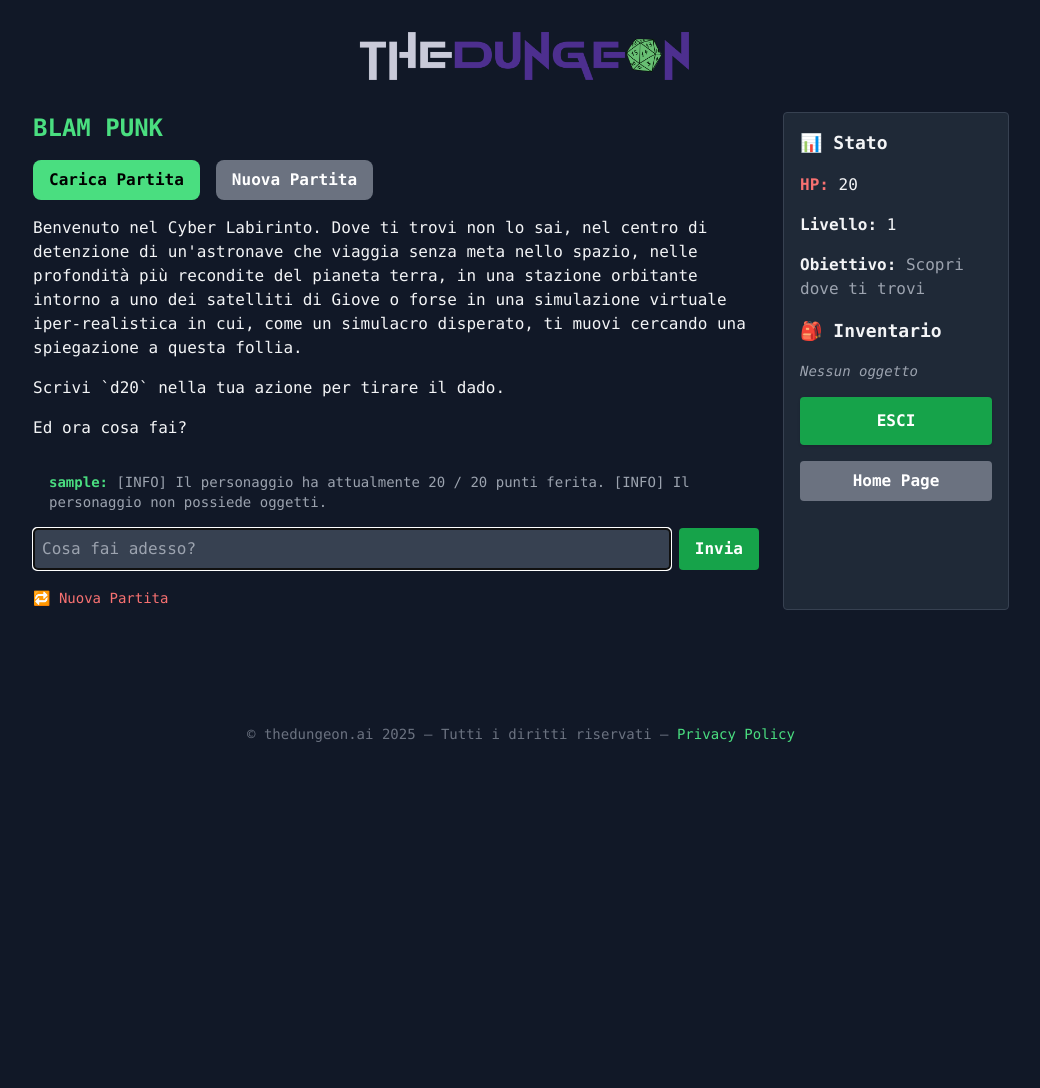
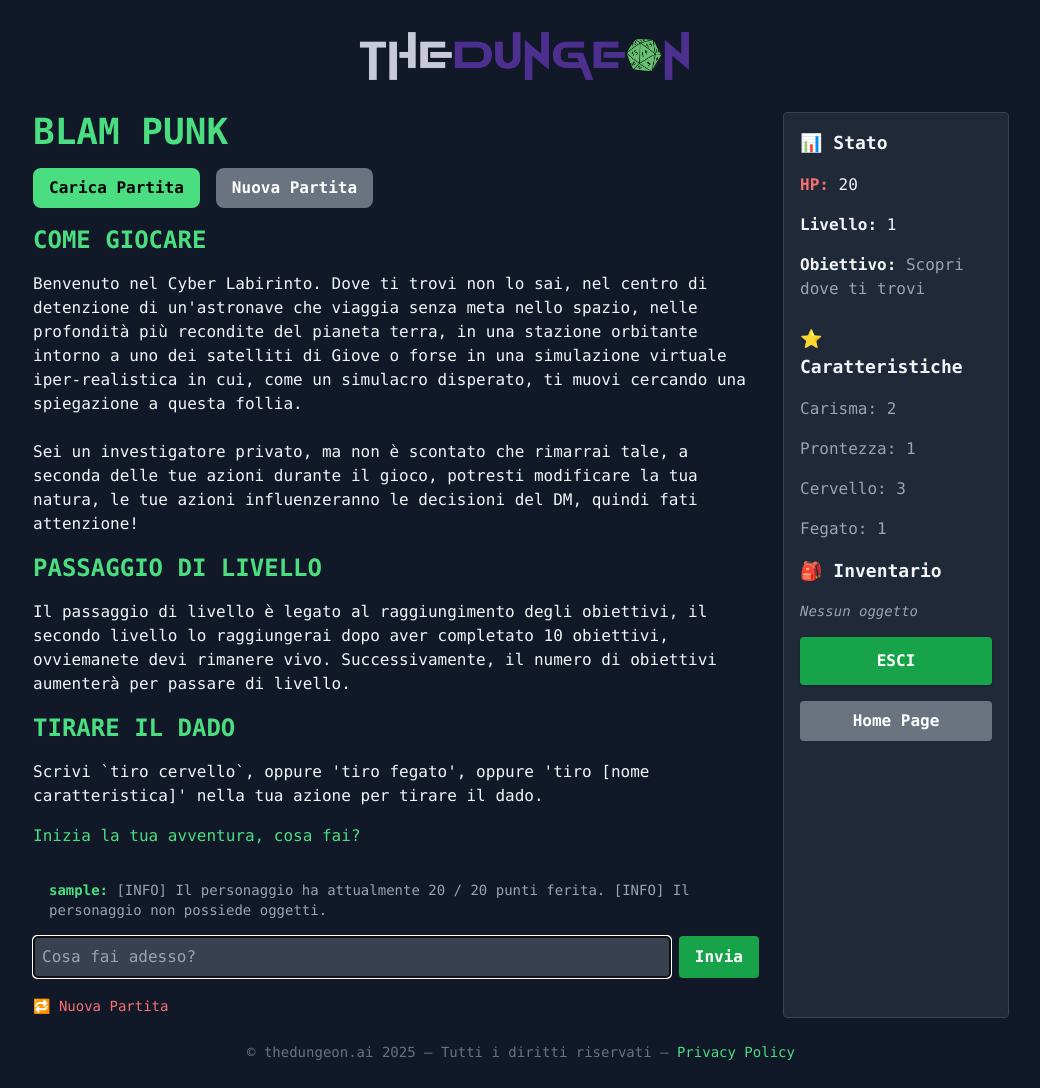
Before and after one commit to maxambroxgit/rpgai-clean, a Django app: page /blampunk/chatdark/ in a window 1280 px wide. Shown: the top 1088 px of the page, without its empty margins (119-1159 px from the left). Before the commit the page ends 742 px from the top, so only its background shows below. Run offline with Django 5.2, Linux system fonts and the light colour scheme; the visitor is signed in with stand-in values (Sample User, id 1); some libraries are stand-ins or nearby versions.

Commit message:
Migliorato il sistema di gioco Migliorato il sistema dei PF L'aI cambia le caratteristiche al personaggio in base alle sue azioni Modificata la Grafica

```diff
--- a/src/blamPunk/templates/blamPunk/chat_dark.html
+++ b/src/blamPunk/templates/blamPunk/chat_dark.html
@@ -27,7 +27,7 @@
 
   <!-- CHAT PRINCIPALE -->
   <div class="md:col-span-3 space-y-4">
-    <h1 class="text-2xl font-bold text-green-400">BLAM PUNK</h1>
+    <h1 class="text-4xl font-bold text-green-400">BLAM PUNK</h1>
            <!-- Pulsanti per caricare partita o fare una nuova partita -->
 <div class="flex items-center space-x-4 my-4">
     <!-- Pulsante "Carica Partita" (Verde) -->
@@ -42,11 +42,20 @@
         Nuova Partita
     </a>
 </div>
-    <h2>Benvenuto nel Cyber Labirinto. Dove ti trovi non lo sai, nel centro di detenzione di un'astronave che viaggia senza meta nello spazio,
+    <h3 class="text-2xl font-bold text-green-400">COME GIOCARE</h3>
+        <p> Benvenuto nel Cyber Labirinto. Dove ti trovi non lo sai, nel centro di detenzione di un'astronave che viaggia senza meta nello spazio,
         nelle profondità più recondite del pianeta terra, in una stazione orbitante intorno a uno dei satelliti di Giove o forse in una
-        simulazione virtuale iper-realistica in cui, come un simulacro disperato, ti muovi cercando una spiegazione a questa follia.</h2>
-    <h3>Scrivi `d20` nella tua azione per tirare il dado.</h3>
-    <h1>Ed ora cosa fai?</h1>
+        simulazione virtuale iper-realistica in cui, come un simulacro disperato, ti muovi cercando una spiegazione a questa follia.<br>
+        <br>
+        Sei un investigatore privato, ma non è scontato che rimarrai tale, a seconda delle tue azioni durante il gioco, potresti
+        modificare la tua natura, le tue azioni influenzeranno le decisioni del DM, quindi fati attenzione!</p>
+    <h3 class="text-2xl font-bold text-green-400">PASSAGGIO DI LIVELLO</h3>
+        <p>Il passaggio di livello è legato al raggiungimento degli obiettivi, il secondo livello lo raggiungerai dopo aver completato 10 obiettivi,
+            ovviemanete devi rimanere vivo. Successivamente, il numero di obiettivi aumenterà per passare di livello.
+        </p>
+    <h3 class="text-2xl font-bold text-green-400">TIRARE IL DADO</h3>
+        <p>Scrivi `tiro cervello`, oppure 'tiro fegato', oppure 'tiro [nome caratteristica]' nella tua azione per tirare il dado.</p>
+    <p class="text-green-400">Inizia la tua avventura, cosa fai?</p>
 
 <!-- Notifiche / Messaggi Flash - VERSIONE CORRETTA -->
 {% if messages %}
@@ -159,6 +168,10 @@
     <p><strong class="text-red-400">HP:</strong> {{ hp }}</p>
     <p><strong>Livello:</strong> {{ level }}</p>
     <p><strong>Obiettivo:</strong> <span class="text-gray-400">{{ objective }}</span></p>
+    <h3 class="text-lg font-semibold text-gray-100 pt-2">⭐ Caratteristiche</h3>
+    {% for stat, value in stats.items %}
+    <p class="text-gray-400">{{ stat|capfirst }}: {{ value }}</p>
+    {% endfor %}
 
     <!-- INVENTARIO -->
     <h3 class="text-lg font-semibold text-gray-100">🎒 Inventario</h3>
--- a/src/blamPunk/views.py
+++ b/src/blamPunk/views.py
@@ -38,11 +38,20 @@ API_KEY = config("API_KEY")
 API_URL = "https://openrouter.ai/api/v1/"
 MODEL = "google/gemini-2.0-flash-001"
 
+# Classi del personaggio che cambiano a seconda delle azioni di gioco
+ARCHETYPES = {
+    "Investigatore": {"bonus_stat": "cervello", "desc": "Sei un maestro dell'analisi e della deduzione."},
+    "Bruto": {"bonus_stat": "fegato", "desc": "Risolvi i problemi con la forza bruta."},
+    "Assassino": {"bonus_stat": "prontezza", "desc": "Colpisci dall'ombra, veloce e letale."},
+    "Scavenger": {"bonus_stat": "cervello", "desc": "Sei un esperto nel trovare e riadattare la tecnologia perduta."},
+    "Oratore": {"bonus_stat": "carisma", "desc": "La tua arma è la parola, capace di persuadere o ingannare."},
+}
+
 # Costanti del gioco
 LOG_DIR = "blamPunk/saves"
 STARTING_HP = 20
 MAX_SAVE_FILES = 10  # Limite massimo di file di salvataggio per utente
-INITIAL_STATS = {"Carisma": 2, "Prontezza": 1, "Cervello": 3, "Fegato": 0}
+INITIAL_STATS = {"Carisma": 2, "Prontezza": 1, "Cervello": 3, "Fegato": 1}
 
 # Costanti per le chiavi di sessione (evita "stringhe magiche")
 SESSION_MESSAGES = "blame_messages"
@@ -54,6 +63,7 @@ SESSION_OBJECTIVES_COMPLETED = "objectives_completed"
 SESSION_CURRENT_OBJECTIVE = "objective"
 SESSION_MAX_HP = 'max_hp'
 HP_PER_LEVEL = 10
+SESSION_PLAYER_CLASS = "player_class"
 
 # System prompt per l'AI, separato dalla logica della vista
 SYSTEM_PROMPT = (
@@ -64,12 +74,32 @@ SYSTEM_PROMPT = (
     "Non descrivere te stesso come un'AI. Il giocatore è l'unico umano conosciuto. "
     "GESTIONE PUNTI FERITA: Ogni volta che gli HP del giocatore cambiano (danno o guarigione), la tua risposta DEVE includere due informazioni: la causa del cambiamento E lo stato finale. "
     "Usa il formato: '...testo narrativo... Hai perso/guarito N punti ferita. Punti ferita attuali: X."
-    "Quando il giocatore raccoglie un oggetto, rispondi usando la sintassi 'Hai raccolto: [nome dell'oggetto]'. Sostituisci [nome dell'oggetto] con il nome dell'oggetto, senza usare articoli o virgolette. "
+    "Quando il giocatore raccoglie un oggetto, la tua risposta DEVE includere la frase esatta Hai raccolto: nomeoggetto. terminata da un punto. NON usare parentesi. Se vengono raccolti più oggetti contemporaneamente, separali con una virgola. Esempio: Hai raccolto: Pistola, Coltello da cucina, Gancio da traino."
     "Guida la storia un passo alla volta e, alla fine di ogni scena, chiedi: 'Cosa fai adesso?'."
-    "Quando il giocatore tenta un'azione incerta (persuadere, schivare, indagare), richiedi un tiro di abilità (es. 'Fai un tiro di Carisma'). "
-    "Il giocatore deve rispondere includendo la parola 'tiro' oppure 'd20' e il nome dell'abilità (es. 'tiro Carisma'). "
+    "Qualsiasi azione intrapresa dal giocatore che abbia una possibilità di fallimento DEVE essere risolta chiedendo un tiro di abilità. Questo include, ma non è limitato a: attaccare una creatura, persuadere un personaggio, nascondersi, scassinare una serratura, indagare su un macchinario complesso, o schivare un pericolo. MAI decidere autonomamente l'esito di un attacco o di un'azione complessa. Chiedi sempre un tiro, ad esempio: 'È un gesto avventato. Fai un tiro di Prontezza per vedere se riesci a colpirlo prima che reagisca'."
+    "Il giocatore deve rispondere includendo la parola 'tiro' oppure 'd20' e il nome dell'abilità (es. 'tiro Carisma')."
     "Il sistema calcolerà automaticamente il risultato del dado. Non chiedere MAI al giocatore di fornire il risultato numerico di un tiro."
-    "Quando un obiettivo importante viene completato o uno nuovo viene scoperto, comunicalo usando la stringa speciale: [OBJECTIVE] Il nuovo obiettivo è..."
+
+    "GESTIONE DEGLI OBIETTIVI E DELLA PROGRESSIONE"
+    "Il tag [OBJECTIVE] rappresenta la missione principale del giocatore, non la sua prossima azione. La sua complessità DEVE aumentare con il livello del giocatore. Usa le informazioni del [CONTESTO PARTITA] per calibrare gli obiettivi."
+    "Regola Fondamentale: NON creare un nuovo [OBJECTIVE] dopo ogni singola risposta. Un nuovo obiettivo deve essere generato solo quando la missione precedente, che potrebbe richiedere molte azioni per essere completata, è stata portata a termine."
+    "Esempi di Come la Complessità Deve Evolvere:"
+    "Livelli Bassi (1-4): Gli obiettivi sono compiti diretti, ma non banali. Richiedono 2-3 azioni."
+    "NON FARE: [OBJECTIVE] Avvicinati alla figura. (Troppo semplice)"
+    "FAI QUESTO: [OBJECTIVE] Scopri la natura e le intenzioni della figura nel corridoio. (Richiede di avvicinarsi, osservare, forse interagire)."
+    "Livelli Intermedi (5-9): Gli obiettivi diventano missioni a più fasi. Richiedono esplorazione e risoluzione di problemi."
+    "NON FARE: [OBJECTIVE] Raccogli la scheda magnetica."
+    "FAI QUESTO: [OBJECTIVE] Trova un modo per superare la porta sigillata del Settore Gamma. (La soluzione potrebbe essere trovare una scheda, hackerare un terminale o trovare un condotto di ventilazione)."
+    "Livelli Alti (10+): Gli obiettivi sono missioni a lungo termine che possono definire un intero capitolo della storia."
+    "NON FARE: [OBJECTIVE] Premi il pulsante rosso."
+    "FAI QUESTO: [OBJECTIVE] Raggiungi la sala di controllo centrale e disattiva il segnale di purificazione della Megastruttura."
+
+
+
+    "ANALISI DELLO STILE DI GIOCO E CAMBIO DI CLASSE: Il personaggio del giocatore non è statico. La sua classe iniziale è solo un punto di partenza. Analizza costantemente le azioni del giocatore (combattimento, dialogo, esplorazione)."
+    "Se noti che il suo comportamento si allinea costantemente con un nuovo archetipo, DEVI segnalarlo. Usa il formato speciale: [CLASS_CHANGE] NuovoArchetipo. Fallo in un momento narrativamente appropriato, come dopo un'azione particolarmente significativa o durante un level up."
+    "Esempio: Se un Investigatore ha passato le ultime 5 scene a sparare a vista, dopo un combattimento potresti scrivere: '...i bossoli cadono sul pavimento metallico. Il tuo modo di agire è cambiato. Non sei più solo un cercatore di verità. [CLASS_CHANGE] Assassino'."
+    "Scegli l'archetipo da questa lista: Investigatore, Bruto, Assassino, Scavenger, Oratore."
 )
 
 # Configurazione del logger
@@ -160,6 +190,7 @@ class GameManager:
         self.current_objective = session.get(SESSION_CURRENT_OBJECTIVE, "")
         self.messages = session.get(SESSION_MESSAGES, [])
         self.max_hp = session.get(SESSION_MAX_HP)
+        self.player_class = session.get(SESSION_PLAYER_CLASS, "Investigatore")
 
     def is_initialized(self):
         """Controlla se la sessione di gioco è già stata inizializzata."""
@@ -176,6 +207,7 @@ class GameManager:
         self.messages = [{"role": "system", "content": SYSTEM_PROMPT}]
         self.max_hp = STARTING_HP
         self.hp = self.max_hp
+        self.player_class = "Investigatore"
 
         # Aggiunge le informazioni iniziali come primo messaggio
         stato_hp = f"[INFO] Il personaggio ha attualmente {self.hp} / {self.max_hp} punti ferita."
@@ -192,6 +224,7 @@ class GameManager:
         self.session[SESSION_CURRENT_OBJECTIVE] = self.current_objective
         self.session[SESSION_MESSAGES] = self.messages
         self.session[SESSION_MAX_HP] = self.max_hp
+        self.session[SESSION_PLAYER_CLASS] = self.player_class
 
     def get_state_for_savefile(self):
         """Restituisce un dizionario con i dati da salvare su file."""
@@ -204,7 +237,29 @@ class GameManager:
             "level": self.level,
             "objectives_completed": self.objectives_completed,
             "max_hp": self.max_hp,
+            "player_class": self.player_class,
         }
+
+    def change_class(self, new_class_name):
+        """Cambia la classe del giocatore e applica i bonus associati."""
+        new_class_name = new_class_name.capitalize()
+
+        if new_class_name == self.player_class or new_class_name not in ARCHETYPES:
+            return None # Nessun cambiamento o classe non valida
+
+        self.player_class = new_class_name
+        bonus_stat = ARCHETYPES[new_class_name]["bonus_stat"]
+
+        # Applica un bonus permanente alla statistica primaria della nuova classe
+        if bonus_stat in self.stats:
+            self.stats[bonus_stat] += 1
+
+        description = ARCHETYPES[new_class_name]["desc"]
+        return (
+            f"🌀 **Il tuo approccio è cambiato.** Ora sei un **{new_class_name}**.\n"
+            f"{description}\n"
+            f"Hai ottenuto un bonus permanente di +1 a **{bonus_stat.capitalize()}**!"
+        )
 
     def heal_damage(self, amount):
         """Aumenta gli HP del giocatore, senza superare il suo max_hp attuale."""
@@ -252,20 +307,62 @@ class GameManager:
             )
         return None
 
+        # TIRO DEL DADO
     def process_dice_roll(self, user_input):
         """Gestisce un tiro di dado e lo formatta."""
         match = re.search(r"tiro\s+(\w+)", user_input, re.IGNORECASE)
-        skill_name = match.group(1).capitalize() if match else "Generico"
+        skill_name_raw = match.group(1).strip().capitalize() if match else "Generico"
+        skill_name_lower = skill_name_raw.lower()
+
+        # 1. Definiamo le statistiche di base per un controllo pulito.
+        CORE_STATS_LIST = ["carisma", "prontezza", "cervello", "fegato"]
+
+         # 2. Controlliamo PRIMA se l'abilità richiesta è già una statistica di base.
+        if skill_name_lower in CORE_STATS_LIST:
+            core_stat_name = skill_name_lower.capitalize()
+        else:
+            # 3. ALTRIMENTI, consultiamo la mappa per le abilità creative.
+            SKILL_MAP = {
+                #mappatura per Prontezza
+                "pistola": "Prontezza",
+                "mira": "Prontezza",
+                "agilità": "Prontezza",
+                "schivata": "Prontezza",
+                #mappatura per Cervello
+                "hackerare": "Cervello",
+                "indagare": "Cervello",
+                "riparare": "Cervello",
+                "intelligenza": "Cervello",
+                "intuizione": "Cervello",
+                #mappatura per Carisma
+                "persuadere": "Carisma",
+                "intimidire": "Carisma",
+                #mappatura per Fegato
+                "forza bruta": "Fegato",
+                "resistere": "Fegato",
+                "forza": "Fegato",
+            }
+            # Se non la troviamo nella mappa, usiamo Cervello come default per abilità sconosciute.
+            core_stat_name = SKILL_MAP.get(skill_name_lower, "Cervello").capitalize()
+
+
+        modifier = self.stats.get(core_stat_name.lower(), 0)
 
         roll = random.randint(1, 20)
-        modifier = self.stats.get(skill_name.lower(), 0)
         total = roll + modifier
 
-        roll_result = f"**TIRO D20 ({skill_name}): {roll} + {modifier} = {total}**"
+        roll_result = (
+            f"**TIRO {skill_name_raw.upper()} (usa {core_stat_name}): "
+            f"{roll} + {modifier} = {total}**"
+    )
         return roll_result
 
 
+
+
 # --- LIVELLO DI SERVIZIO (Service Layer) ---
+
+
 
 def get_ai_response(messages):
     """Invia i messaggi all'API di OpenRouter e restituisce la risposta."""
@@ -315,14 +412,29 @@ def chat_view(request):
             user_input = request.POST.get("user_input", "").strip()
             if user_input:
                 # Gestione tiro di dado
-                # Gestione tiro di dado
                 if "tiro" in user_input.lower():
                     user_input = game.process_dice_roll(user_input)
 
                 game.messages.append({"role": "user", "content": user_input})
 
                 # Chiamata all'AI
-                reply = get_ai_response(game.messages)
+                 # 1. Crea una copia temporanea dei messaggi per non sporcare la cronologia reale
+                messages_for_ai = list(game.messages)
+
+                # 2. Crea il messaggio di contesto usando l'oggetto 'game' che è già definito qui
+                context_message = (
+                    f"[CONTESTO PARTITA] Il giocatore è di livello {game.level}. "
+                    f"Ha {game.hp}/{game.max_hp} HP. "
+                    f"Inventario: {', '.join(game.inventory) or 'vuoto'}. "
+                    f"Crea una sfida appropriata per il suo livello."
+                )
+
+                # 3. Aggiungi il messaggio di contesto alla lista temporanea.
+                #    Lo inseriamo come ruolo "user" così l'AI lo leggerà come un'istruzione diretta.
+                messages_for_ai.append({"role": "user", "content": context_message})
+
+                # 4. Chiama l'AI usando la lista di messaggi "arricchita"
+                reply = get_ai_response(messages_for_ai)
 
                 if reply:
                     game.messages.append({"role": "assistant", "content": reply})
@@ -382,16 +494,29 @@ def parse_ai_reply(request, reply, game):
 
     # --- FINE NUOVA LOGICA HP ---
 
+    # --- NUOVA LOGICA PER IL CAMBIO DI CLASSE ---
+    class_match = re.search(r"\[CLASS_CHANGE\]\s*(\w+)", reply, re.IGNORECASE)
+    if class_match:
+        new_class = class_match.group(1)
+        message = game.change_class(new_class)
+        if message:
+            flash.add_message(request, flash.SUCCESS, message)
+
     # Parsing oggetti raccolti
-    collected_match = re.search(r"Hai raccolto:?\s*(?:un'|un|una|il|lo|la|i|gli|le)?\s*(.*?)\.", reply, re.IGNORECASE)
+    collected_match = re.search(r"Hai raccolto:?\s*([^\]\.\[]+)", reply, re.IGNORECASE)
     if collected_match:
         items_string = collected_match.group(1)
-        # Split by '*' and filter out empty strings
-        items = [item.strip() for item in items_string.split('*') if item.strip()]
-        for item in items:
-            message = game.add_to_inventory(item)
-            if message:
-                flash.add_message(request, flash.INFO, message)
+        items_list = items_string.split(',')
+
+    # 3. Itera su ogni elemento della lista.
+        for item in items_list:
+            # 4. Pulisci ogni singolo oggetto da spazi bianchi extra e assicurati che non sia vuoto.
+            clean_item = item.strip()
+            if clean_item:
+                # 5. Aggiungi l'oggetto pulito all'inventario.
+                message = game.add_to_inventory(clean_item)
+                if message:
+                    flash.add_message(request, flash.INFO, message)
 
     # Parsing OBIETTIVI
     obj_match = re.search(r"\[OBJECTIVE\]\s*(.*)", reply, re.IGNORECASE)
@@ -403,12 +528,14 @@ def parse_ai_reply(request, reply, game):
         levelup_message = game.increment_objective_and_check_levelup()
         if levelup_message:
             flash.add_message(request, flash.SUCCESS, levelup_message)
+            info_message_for_ai = f"[INFO DI GIOCO] {levelup_message}"
+            game.messages.append({"role": "user", "content": info_message_for_ai})
 
 def reset_session(request):
     """Pulisce la sessione di gioco e reindirizza alla chat."""
     keys_to_clear = [
         SESSION_MESSAGES, SESSION_HP, SESSION_INVENTORY, SESSION_STATS,
-        SESSION_LEVEL, SESSION_OBJECTIVES_COMPLETED, SESSION_CURRENT_OBJECTIVE
+        SESSION_LEVEL, SESSION_OBJECTIVES_COMPLETED, SESSION_CURRENT_OBJECTIVE, SESSION_PLAYER_CLASS
     ]
     for key in keys_to_clear:
         request.session.pop(key, None)
@@ -448,6 +575,7 @@ def load_game_session(request, filename):
         request.session[SESSION_LEVEL] = session_data.get("level", 1)
         request.session[SESSION_OBJECTIVES_COMPLETED] = session_data.get("objectives_completed", 0)
         request.session[SESSION_CURRENT_OBJECTIVE] = session_data.get("objective", "")
+        request.session[SESSION_PLAYER_CLASS] = session_data.get("player_class", "")
 
         flash.add_message(request, flash.SUCCESS, f"Partita '{filename}' caricata con successo!")
     else:
```
Also changed, not shown: src/bmovie/templates/bmovie/chat.html (+14 -7 lines), src/bmovie/views.py (+76 -167 lines), src/hackergame/templates/hackergame/chat-hacker-game.html (+10 -38 lines), src/home/templates/home/home.html (+7 -4 lines).
